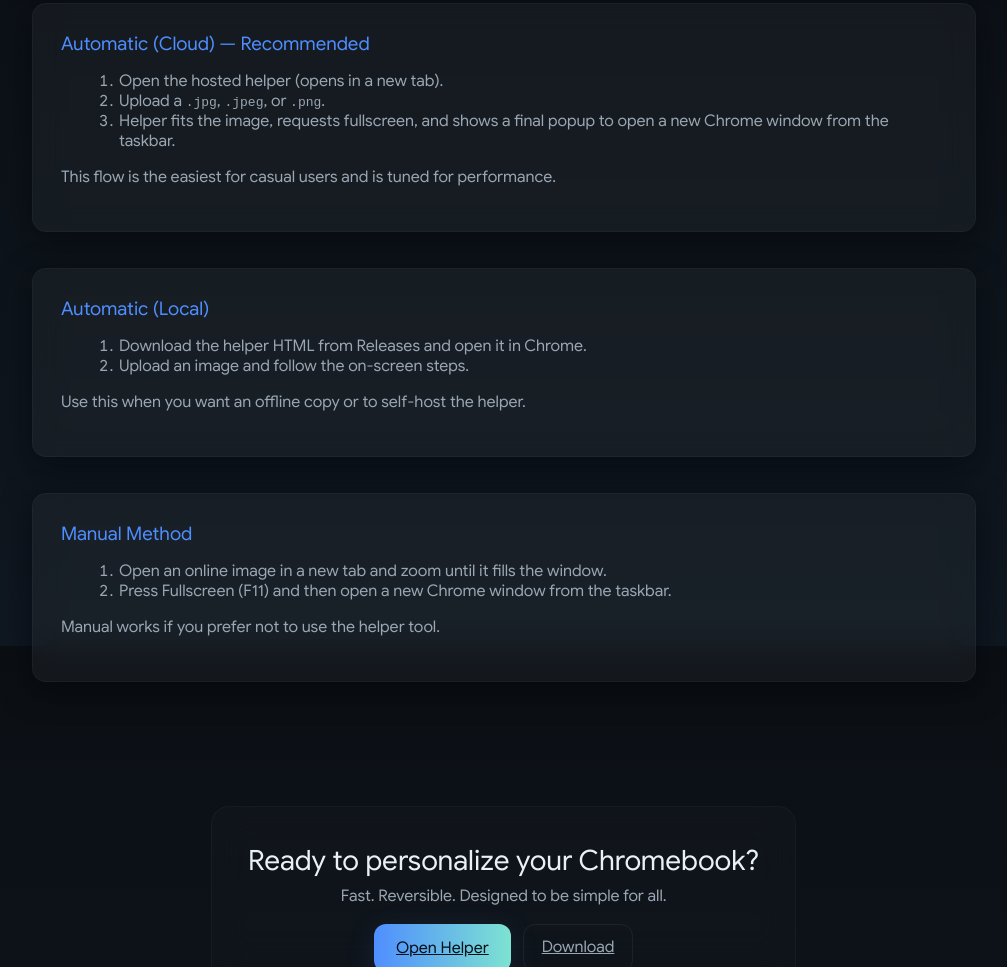
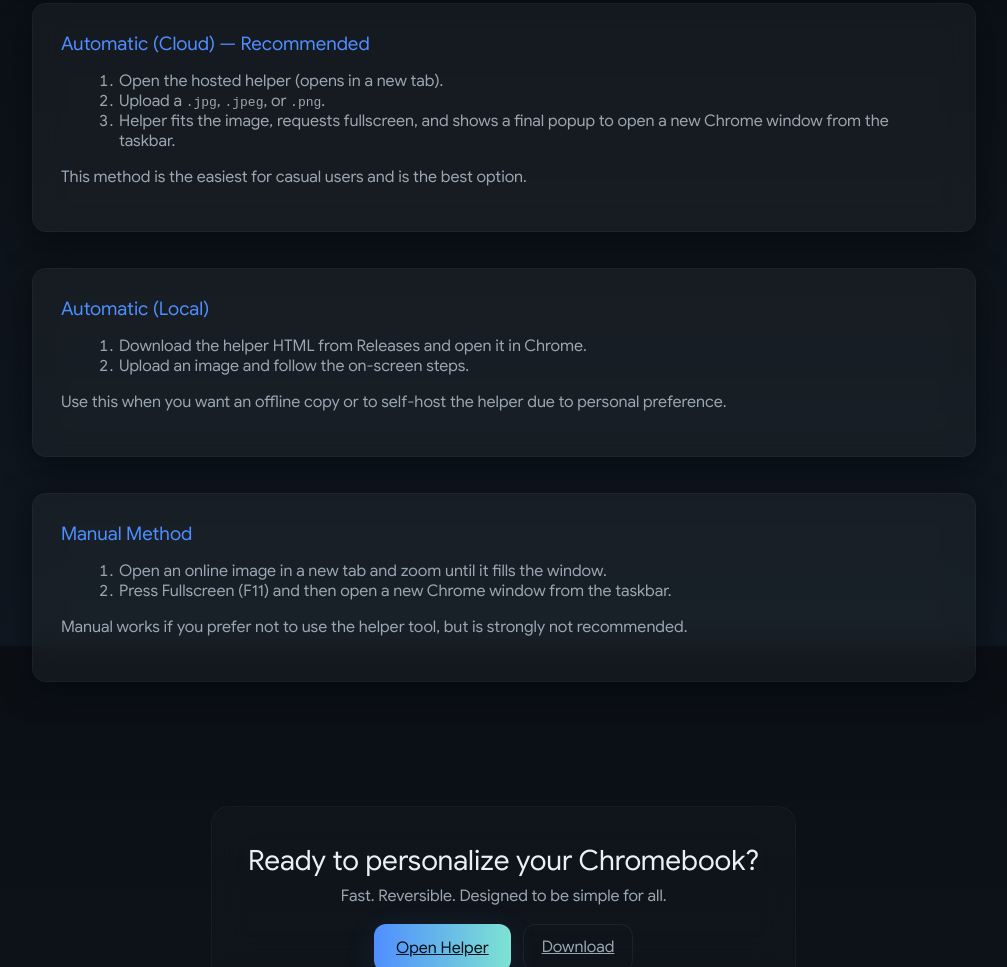
Before and after one commit to 329eeimont-prog/cros-wa11pap3r, a plain HTML site: page index.html in a window 1280 px wide. Shown: the part 954-1921 px from the top of the page, without its empty margins (136-1143 px from the left). Drawn offline with Linux system fonts and the light colour scheme.

Commit message:
Update index.html

```diff
--- a/index.html
+++ b/index.html
@@ -141,7 +141,7 @@
           <li>Upload a <code>.jpg</code>, <code>.jpeg</code>, or <code>.png</code>.</li>
           <li>Helper fits the image, requests fullscreen, and shows a final popup to open a new Chrome window from the taskbar.</li>
         </ol>
-        <p class="muted">This flow is the easiest for casual users and is tuned for performance.</p>
+        <p class="muted">This method is the easiest for casual users and is the best option.</p>
       </section>
 
       <section class="section reveal">
@@ -150,7 +150,7 @@
           <li>Download the helper HTML from Releases and open it in Chrome.</li>
           <li>Upload an image and follow the on-screen steps.</li>
         </ol>
-        <p class="muted">Use this when you want an offline copy or to self-host the helper.</p>
+        <p class="muted">Use this when you want an offline copy or to self-host the helper due to personal preference.</p>
       </section>
 
       <section class="section reveal">
@@ -159,7 +159,7 @@
           <li>Open an online image in a new tab and zoom until it fills the window.</li>
           <li>Press Fullscreen (F11) and then open a new Chrome window from the taskbar.</li>
         </ol>
-        <p class="muted">Manual works if you prefer not to use the helper tool.</p>
+        <p class="muted">Manual works if you prefer not to use the helper tool, but is strongly not recommended.</p>
       </section>
 
     </main>
```
